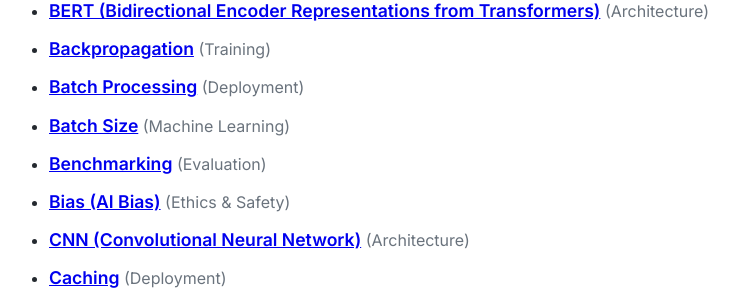
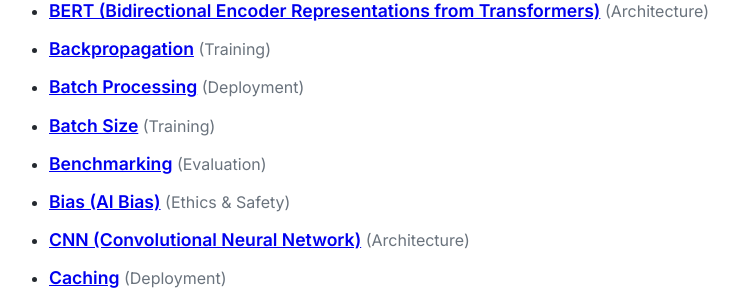
Before and after one commit to alexnubla/ai-dictionary, a Jekyll site: the page built from terms/index.md, in a window 1280 px wide and 900 px high, scrolled down 943 px. Shown: the part 144-450 px from the top of the window, without its empty margins (181-920 px from the left). Built offline with Jekyll 4.4.1, drawn with Linux system fonts in a browser that asks for light colours.

Commit message:
Update batch-size.md

```diff
--- a/terms/batch-size.md
+++ b/terms/batch-size.md
@@ -1,6 +1,6 @@
 ---
 title: "Batch Size"
-category: "Machine Learning"
+category: "Training"
 related: ["Gradient Descent", "Stochastic Gradient Descent (SGD)", "Learning Rate", "Convergence"]
 date_added: 2026-08-18
 ---
```
